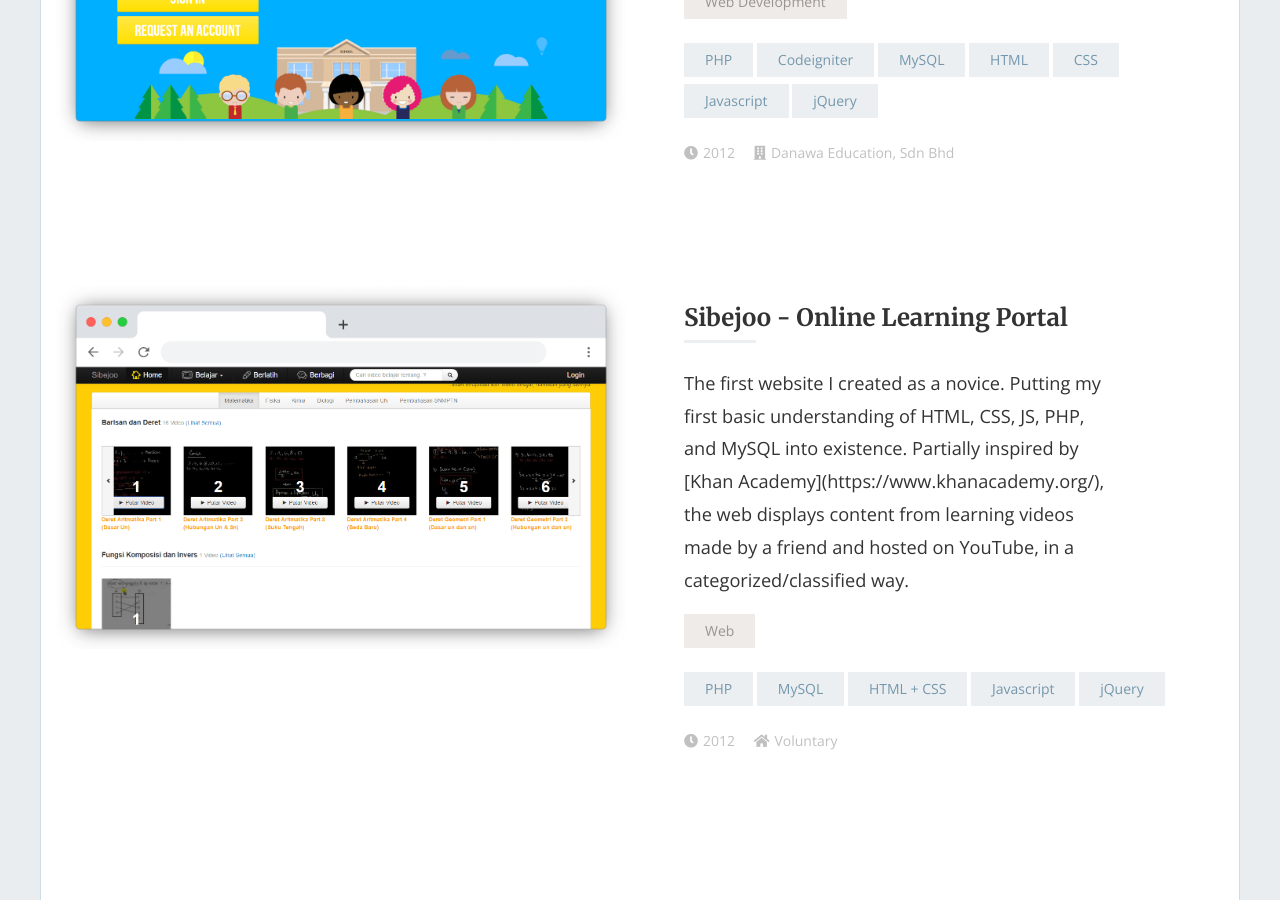
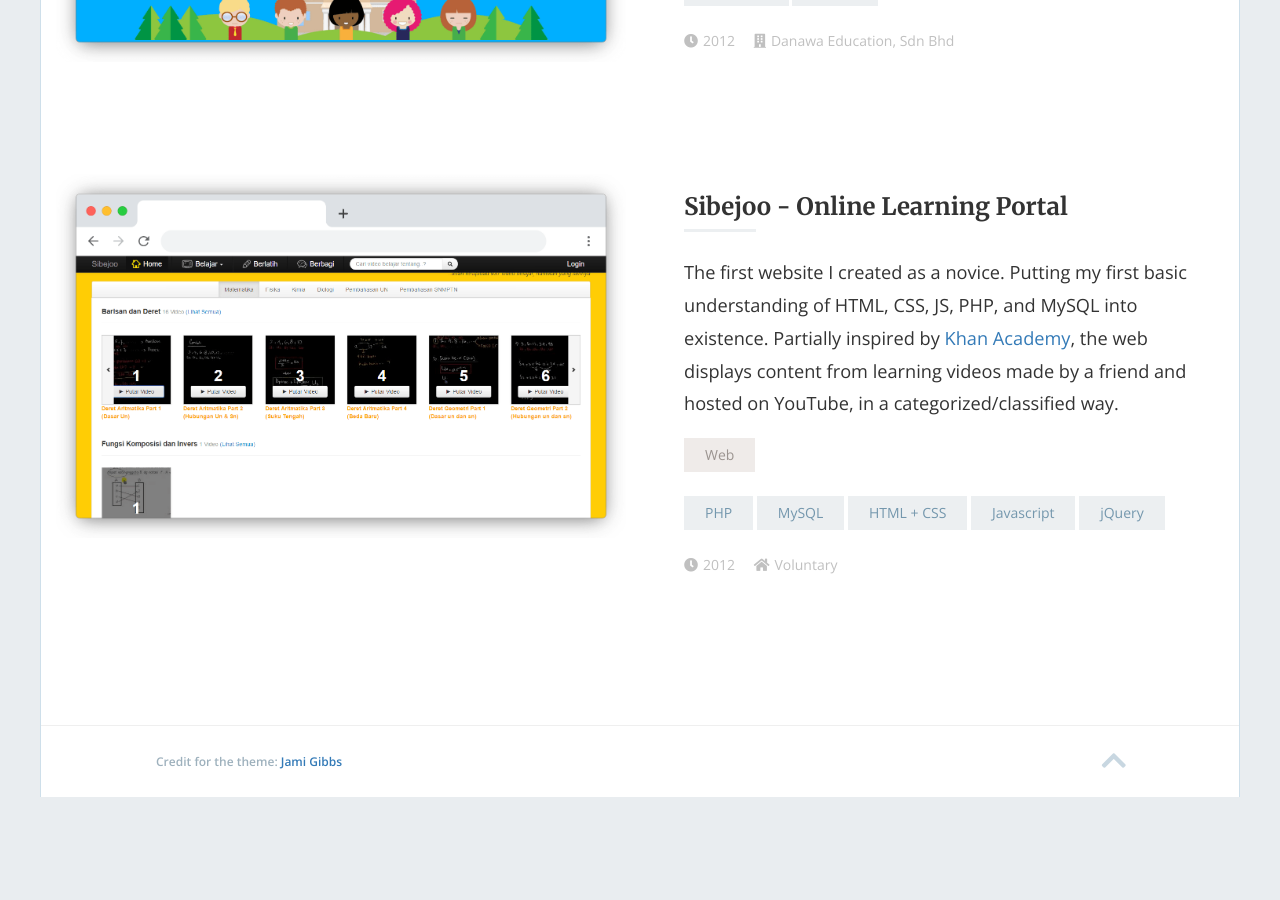
Before and after one commit to widiarifki/widiarifki.github.io, a Jekyll site: the page built from index.html, in a window 1280 px wide and 900 px high, scrolled down 12076 px. Built offline with Jekyll 4.4.1, drawn with Linux system fonts in a browser that asks for light colours; nearby versions of some CDN libraries; the list of posts is cut into pages by our own code; after the commit the page ends 12873 px from its top, so only the background shows below that.

Commit message:
add markdownify

```diff
--- a/_includes/post-content.html
+++ b/_includes/post-content.html
@@ -1,7 +1,7 @@
 <div class="content">
   <h3 class="title">{{ post.title }}</h3>
 
-  <p class="excerpt">{{ post.lead_text }}</p>
+  <p class="excerpt">{{ post.lead_text | markdownify }}</p>
 
   {% if post.project_link != empty %}
   <a href="{{ post.project_link }}" class="project-link">
```
